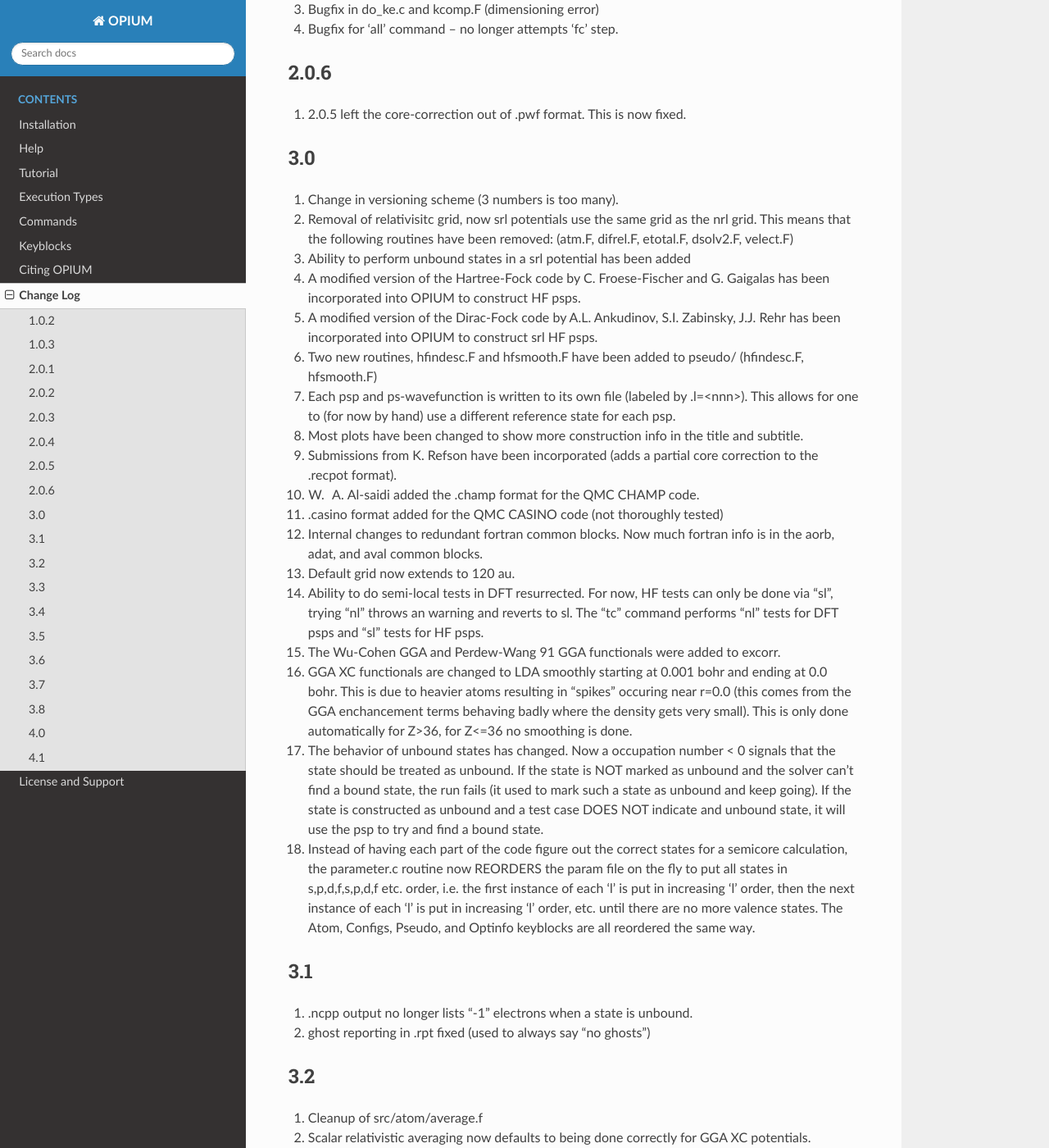
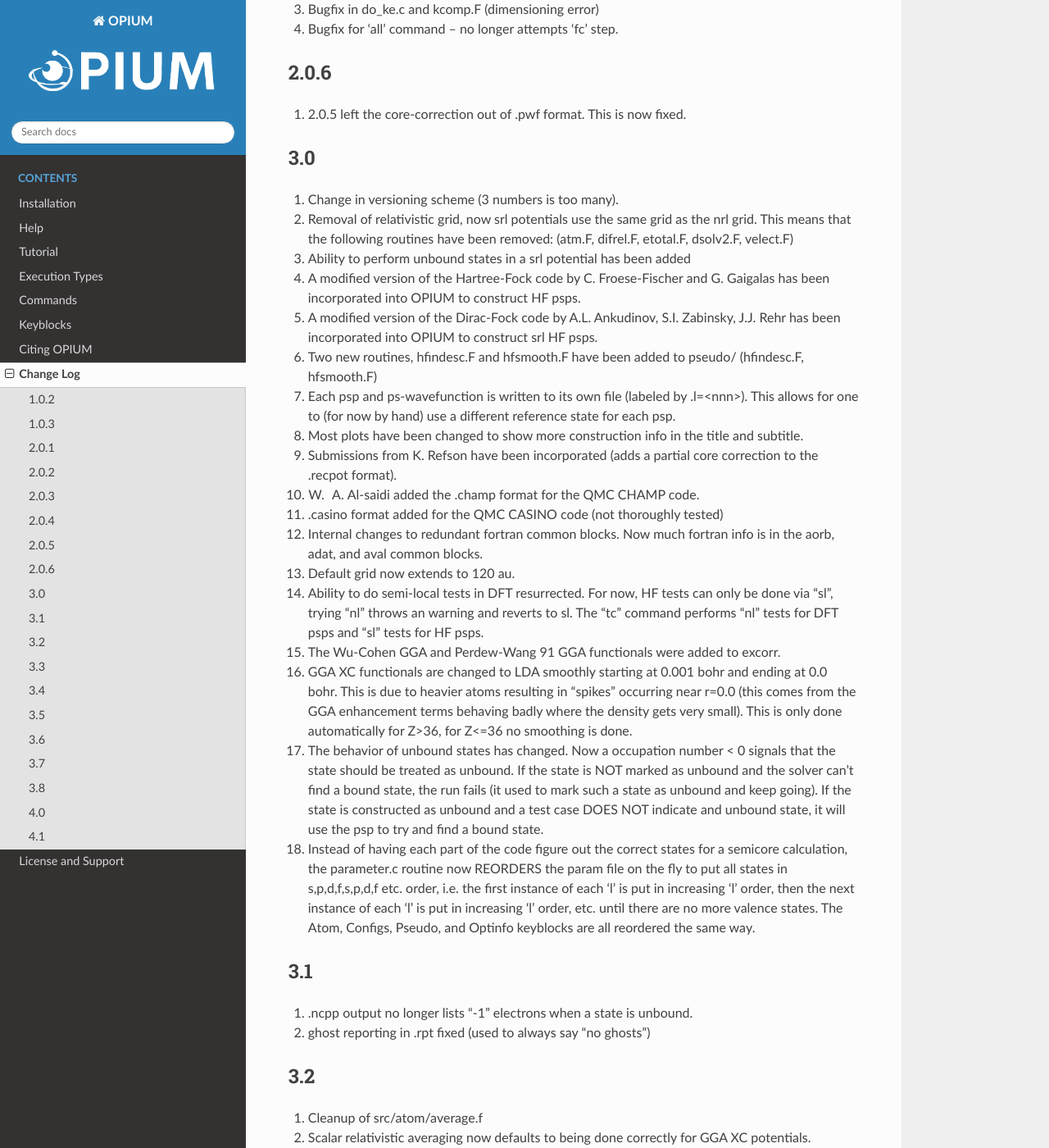
Before and after one commit to rappegroup/opium-docs, a Sphinx documentation site: the page built from docs/source/changelog.rst, in a window 1280 px wide and 1400 px high, scrolled down 2376 px. Shown: the whole window at 82% size. Built offline with Sphinx 7.4.7 and the Read the Docs theme 2.0.0, drawn with Linux system fonts in a browser that asks for light colours; some of the changed text lies outside the part shown.

Commit message:
Added images

```diff
--- a/docs/source/changelog.rst
+++ b/docs/source/changelog.rst
@@ -94,7 +94,7 @@ Change Log
 ----------------
 
 #. Change in versioning scheme (3 numbers is too many).
-#. Removal of relativisitc grid, now srl potentials use the same grid as the nrl grid.  This means that the following routines have been removed: (atm.F, difrel.F, etotal.F, dsolv2.F, velect.F)
+#. Removal of relativistic grid, now srl potentials use the same grid as the nrl grid.  This means that the following routines have been removed: (atm.F, difrel.F, etotal.F, dsolv2.F, velect.F)
 #. Ability to perform unbound states in a srl potential has been added
 #. A modified version of the Hartree-Fock code by C. Froese-Fischer and G. Gaigalas has been incorporated into OPIUM to construct HF psps.
 #. A modified version of the Dirac-Fock code by A.L. Ankudinov, S.I. Zabinsky, J.J. Rehr has been incorporated into OPIUM to construct srl HF psps.
@@ -108,7 +108,7 @@ Change Log
 #. Default grid now extends to 120 au.
 #. Ability to do semi-local tests in DFT resurrected.  For now, HF tests can only be done via "sl", trying "nl" throws an warning and reverts to sl.  The "tc" command performs "nl" tests for DFT psps and "sl" tests for HF psps.
 #. The Wu-Cohen GGA and Perdew-Wang 91 GGA functionals were added to excorr.
-#. GGA XC functionals are changed to LDA smoothly starting at 0.001 bohr and ending at 0.0 bohr.  This is due to heavier atoms resulting in "spikes" occuring near r=0.0 (this comes from the GGA enchancement terms behaving badly where the density gets very small).  This is only done automatically for Z>36, for Z<=36 no smoothing is done.
+#. GGA XC functionals are changed to LDA smoothly starting at 0.001 bohr and ending at 0.0 bohr.  This is due to heavier atoms resulting in "spikes" occurring near r=0.0 (this comes from the GGA enhancement terms behaving badly where the density gets very small).  This is only done automatically for Z>36, for Z<=36 no smoothing is done.
 #. The behavior of unbound states has changed.  Now a occupation number < 0 signals that the state should be treated as unbound.  If the state is NOT marked as unbound and the solver can't find a bound state, the run fails (it used to mark such a state as unbound and keep going).  If the state is constructed as unbound and a test case DOES NOT indicate and unbound state, it will use the psp to try and find a bound state.
 #. Instead of having each part of the code figure out the correct states for a semicore calculation, the parameter.c routine now REORDERS the param file on the fly to put all states in s,p,d,f,s,p,d,f etc. order, i.e. the first instance of each 'l' is put in increasing 'l' order, then the next instance of each 'l' is put in increasing 'l' order, etc. until there are no more valence states. The Atom, Configs, Pseudo, and Optinfo keyblocks are all reordered the same way.
 
@@ -166,7 +166,7 @@ Bugfix release:
 3.6
 ----------------
 
-#. Added fully-relativisitc psps -- needed significant modifications which resulted in many routines needed changing
+#. Added fully-relativistic psps -- needed significant modifications which resulted in many routines needed changing
 #. Restored most if not all of the support for separate command line action (>>opium al log ae ; >>opium al log ps ; etc..) which had been lost in previous releases.
 #. Implemented QuantumESPRESSO's upf version 1 psp output.  Version 2 is in progress.
 #. Added DNL modifications from Ben Truscott
--- a/docs/source/conf.py
+++ b/docs/source/conf.py
@@ -24,4 +24,5 @@ exclude_patterns = []
 # https://www.sphinx-doc.org/en/master/usage/configuration.html#options-for-html-output
 
 html_theme = 'sphinx_rtd_theme'
-# html_static_path = ['_static']
+html_static_path = ['_static']
+html_logo = 'OPIUM-white.png'
--- a/docs/source/index.rst
+++ b/docs/source/index.rst
@@ -5,6 +5,10 @@
 
 OPIUM - Pseudopotential Generation Project
 ===================================================
+
+.. image:: OPIUM-dark.png
+   :scale: 50 %
+   :align: center
 
 OPIUM [#]_ is a program used to generate pseudopotentials for use in
 first-principles calculations.
```
Also changed, not shown: other parts of docs/source/changelog.rst (+1 -1 lines), docs/source/OPIUM-dark.png (added), docs/source/OPIUM-white.png (added).
